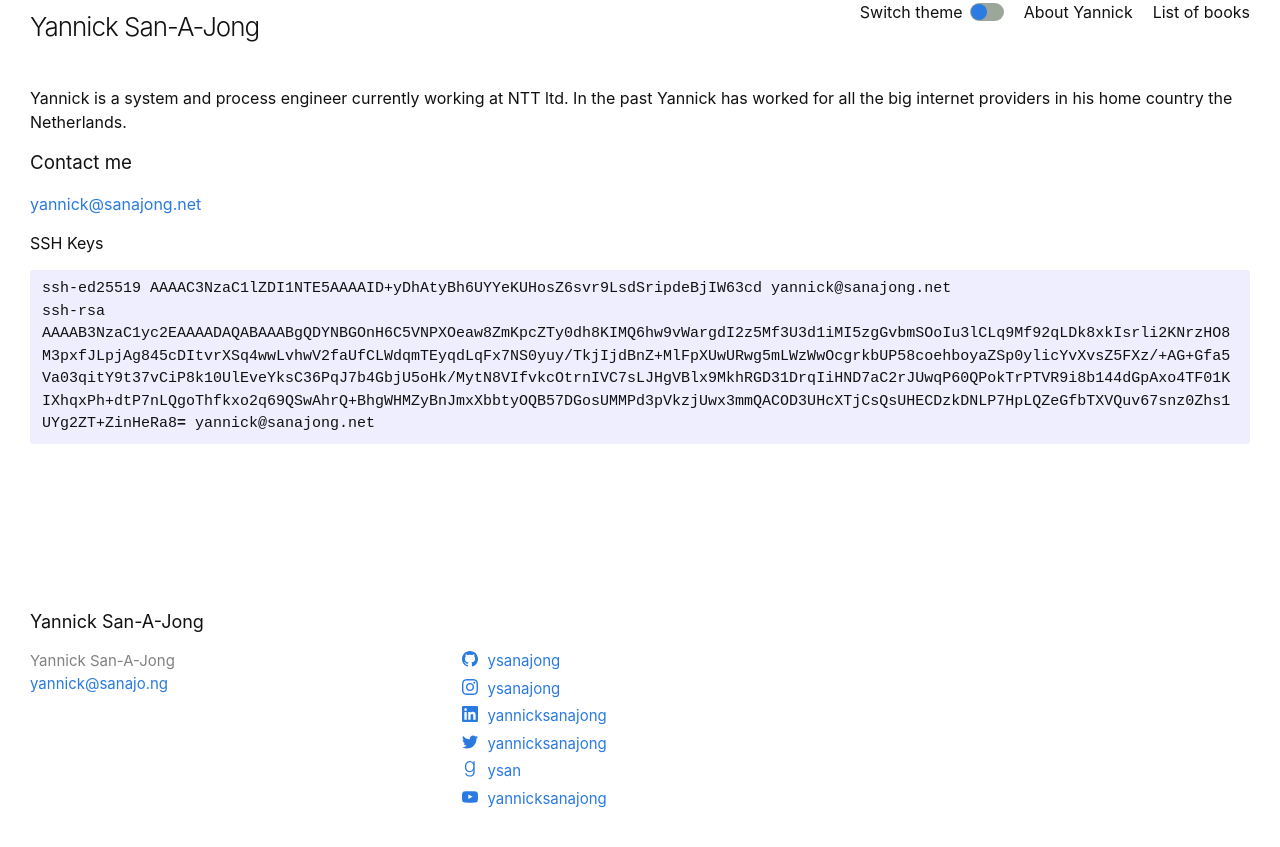
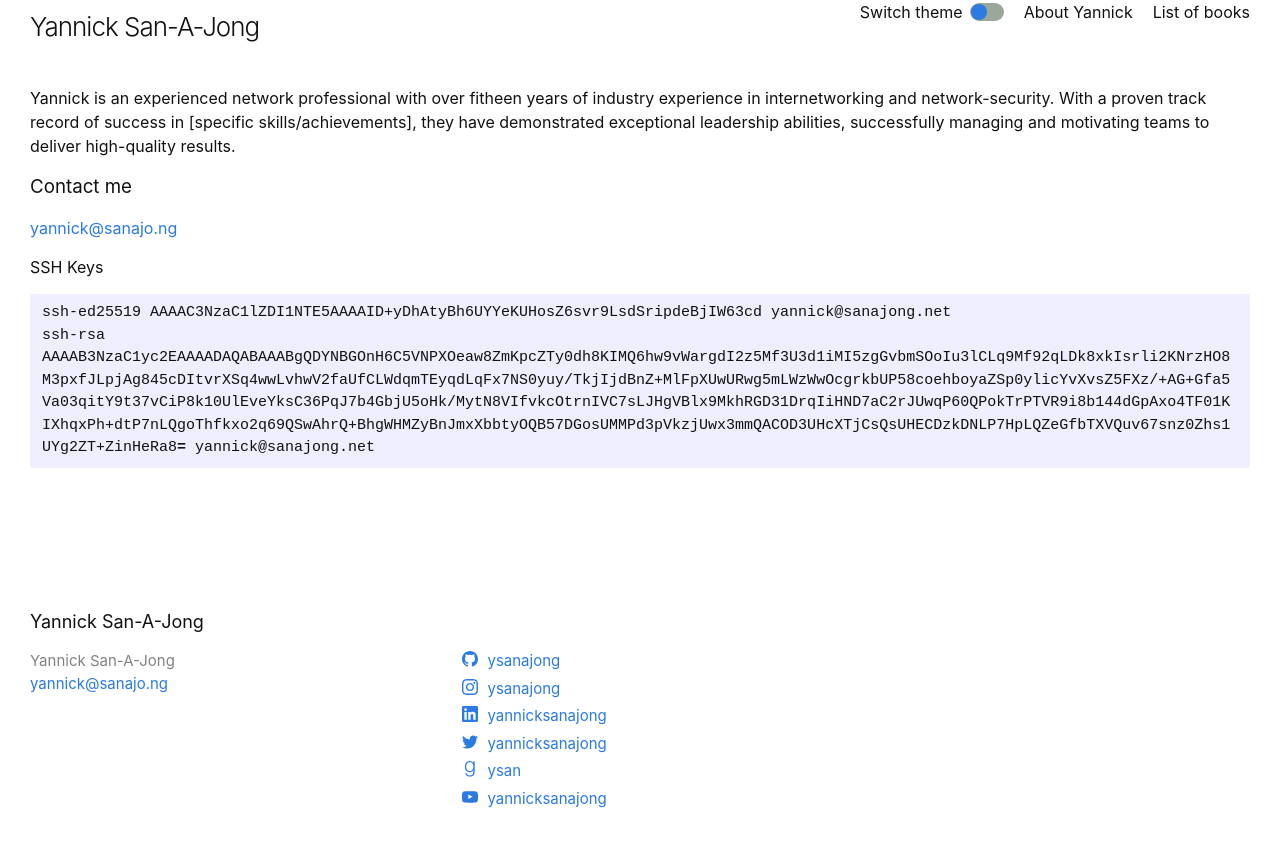
Before and after one commit to ysanajong/ysanajong.github.io, a Jekyll site: the page built from about.markdown, in a window 1280 px wide. Shown: the top 847 px of the page. Built offline with Jekyll 4.4.1, drawn with Linux system fonts in a browser that asks for light colours.

```diff
--- a/about.markdown
+++ b/about.markdown
@@ -4,12 +4,11 @@
 permalink: /about/
 ---
 
-Yannick is a system and process engineer currently working at NTT ltd. In the past Yannick has worked for all the big internet providers in his home country the Netherlands.
-
+Yannick is an experienced network professional with over fitheen years of industry experience in internetworking and network-security. With a proven track record of success in [specific skills/achievements], they have demonstrated exceptional leadership abilities, successfully managing and motivating teams to deliver high-quality results.
 
 ### Contact me
 
-[yannick@sanajong.net](mailto:yannick@sanajong.net)
+[yannick@sanajo.ng](mailto:yannick@sanajo.ng)
 
 #### SSH Keys
 
```
Also changed, not shown: 404.html (+8 -19 lines), assets/src/ipify.js (added, +13 -0 lines), assets/analytics.min.js (added), assets/script.min.js (added), assets/src/ipify.min.js (added).
